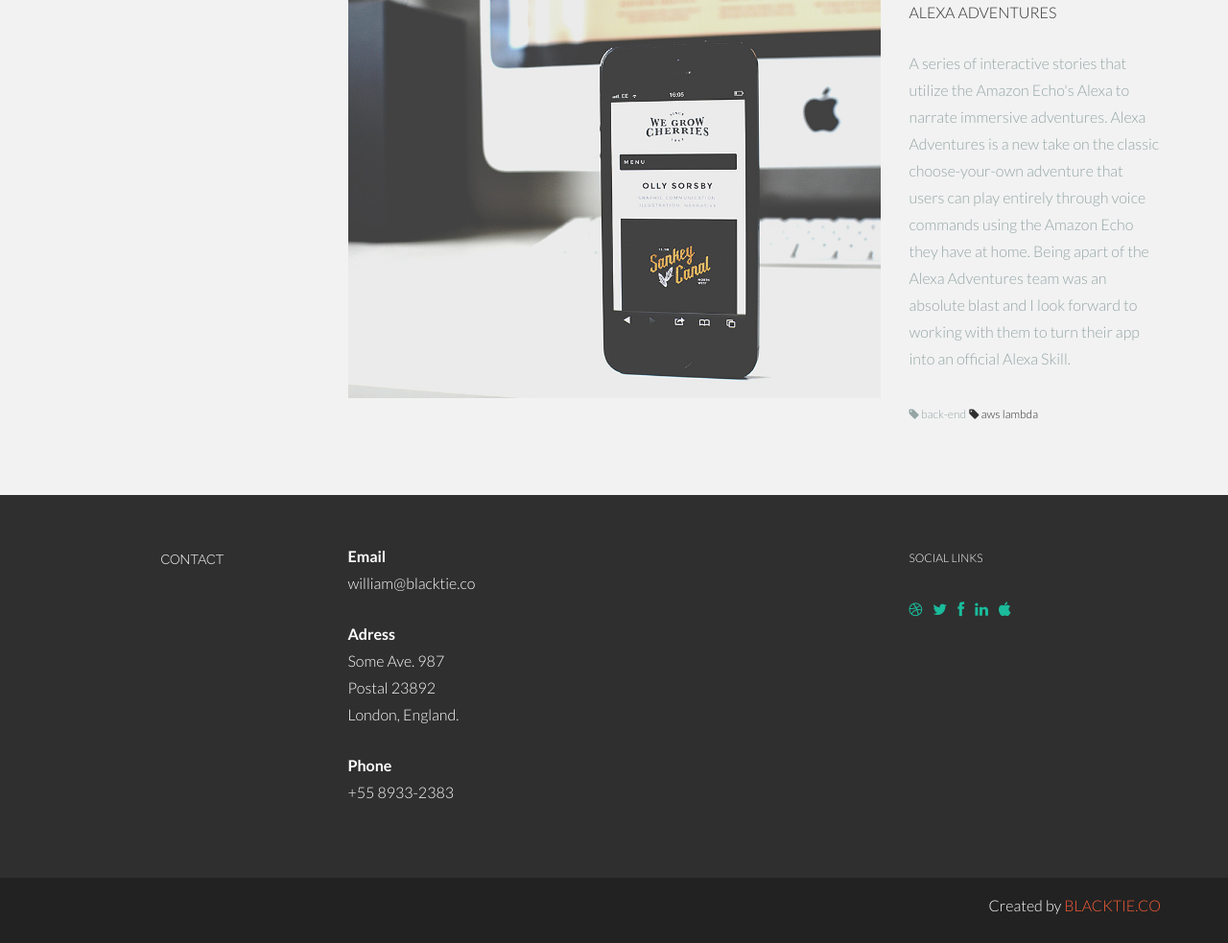
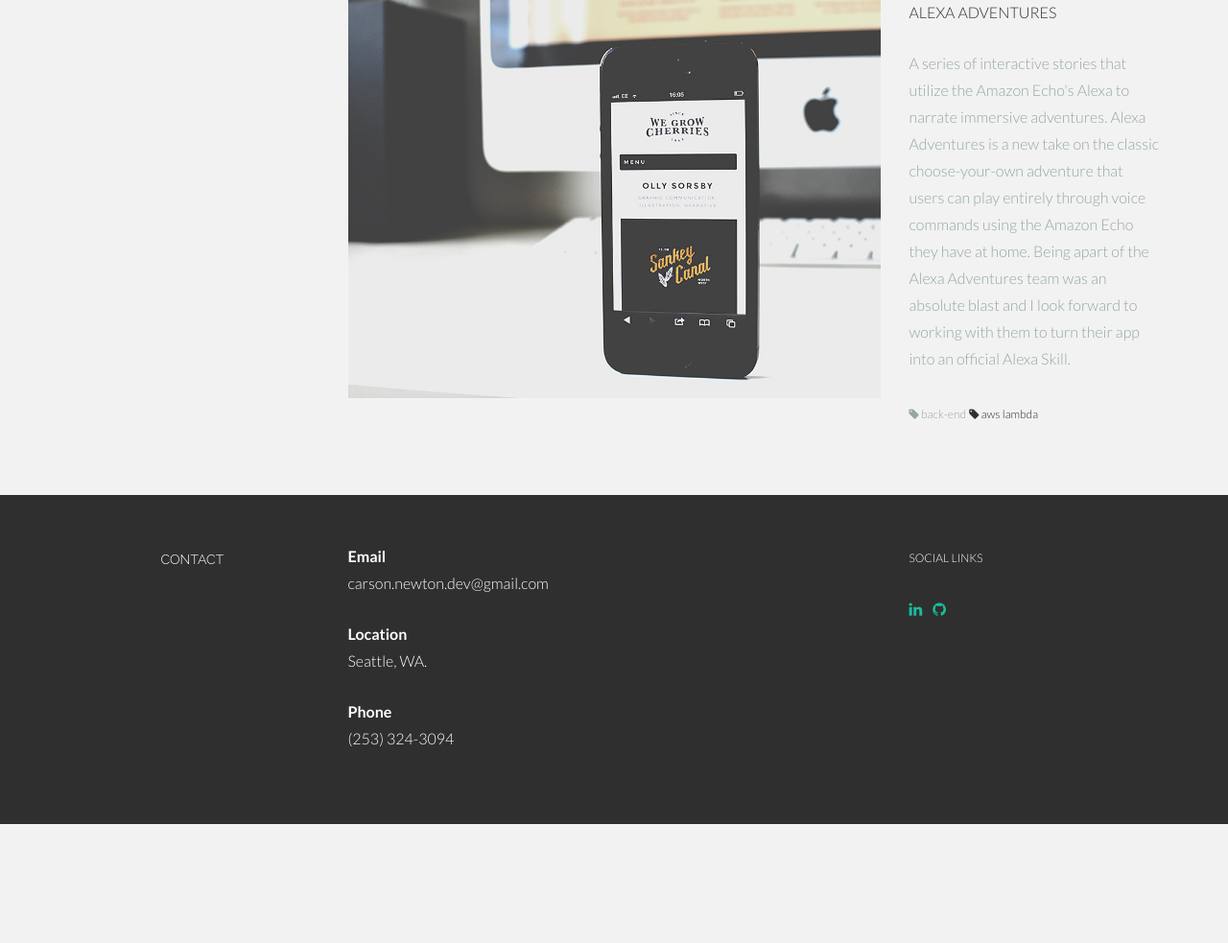
Before and after one commit to nosrac77/portfolio, a Django app: page / in a window 1280 px wide. Shown: the part 3545-4528 px from the top of the page at 96% size. After the commit the page ends 4404 px from the top, so only its background shows below. Run offline with Django 3.2, Linux system fonts and the light colour scheme; some libraries are stand-ins or nearby versions.

Commit message:
edited social links and contact information

```diff
--- a/portfolio/website/templates/website/index.html
+++ b/portfolio/website/templates/website/index.html
@@ -369,25 +369,20 @@
 				</div>
 				<div class="col-lg-6">
 					<p><t>Email</t><br/>
-						william@blacktie.co <br/>
+						carson.newton.dev@gmail.com <br/>
 					</p>
-					<p><t>Adress</t><br/>
-						Some Ave. 987 <br/>
-						Postal 23892 <br/>
-						London, England. <br/>
+					<p><t>Location</t><br/>
+                        Seattle, WA. <br/>
 					</p>
 					<p><t>Phone</t><br/>
-						+55 8933-2383 <br/>
+						(253) 324-3094<br/>
 					</p>
 				</div>
 				<div class="col-lg-3">
 					<p><sm>SOCIAL LINKS</sm></p>
 					<p>
-						<a href="#"><i class="icon-dribbble"></i></a>
-						<a href="#"><i class="icon-twitter"></i></a>
-						<a href="#"><i class="icon-facebook"></i></a>
-						<a href="#"><i class="icon-linkedin"></i></a>
-						<a href="#"><i class="icon-apple"></i></a>
+						<a href="https://www.linkedin.com/in/carson-newton/"><i class="icon-linkedin"></i></a>
+						<a href="https://github.com/nosrac77"><i class="icon-github"></i></a>
 
 					</p>
 				</div>
@@ -395,17 +390,10 @@
 		</div><!--/.container -->
 	</div><!--/ #footer -->
 
-	<div id="c">
-		<div class="container">
-			<p>Created by <a href="http://www.blacktie.co">BLACKTIE.CO</a></p>
-
-		</div>
-	</div>
-
-
     <!-- Bootstrap core JavaScript
     ================================================== -->
     <!-- Placed at the end of the document so the pages load faster -->
-    <script src="assets/js/bootstrap.js"></script>
+    {% load static %}
+    <script src="{% static "website/js/bootstrap.js" %}"></script>
   </body>
 </html>
```
